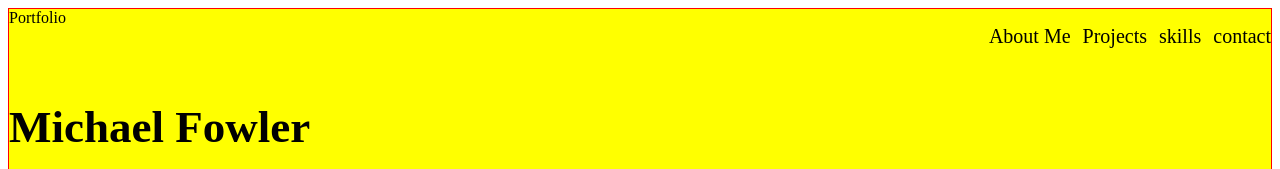
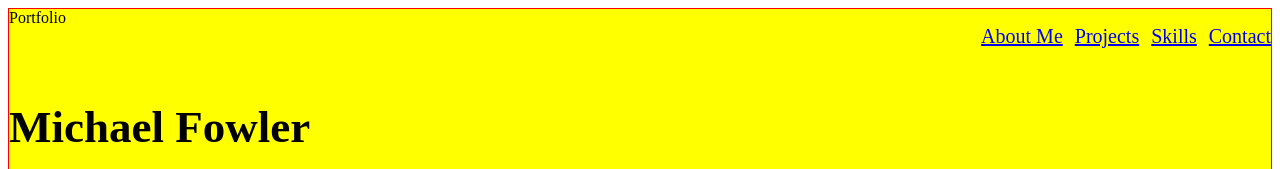
Before and after one commit to FowlerMichael/Portfolio, a plain HTML site: page index.html in a window 1280 px wide. Shown: the top 169 px of the page. Drawn offline with Linux system fonts and the light colour scheme.

Commit message:
linked nav bar to other pages

```diff
--- a/index.html
+++ b/index.html
@@ -10,10 +10,10 @@
       <nav>
        <div>Portfolio</div>
        <ul>
-        <li>About Me</li>
-        <li>Projects</li>
-        <li>skills</li>
-        <li>contact</li>
+        <li><a href="#About Me">About Me</a></li>
+        <li><a href="#Projects">Projects</a></li>
+        <li><a href="#Skills">Skills</a></li>
+        <li><a href="#Contact">Contact</a></li>
         </ul>
       </nav>
       <div>
@@ -22,7 +22,7 @@
       </div>
     </section>
 
-    <section class="about-me">
+    <section class="about-me" id="About Me" >
       <h2> About Me</h2>
         <article>
          <p>
@@ -31,7 +31,7 @@
          </p>
         </article>
     </section>
-    <section class="projects">
+    <section class="projects" id="Projects">
       <h2>Projects</h2>
        <article>
         <h3>Project 1</h3>
@@ -41,7 +41,7 @@
         </p>
        </article>
     </section>
-    <section class="skills">
+    <section class="skills" id="Skills">
       <h2>Skills</h2>
       <article>
         <p>
@@ -50,7 +50,7 @@
         </p>
       </article>
     </section>
-    <section class="contact">
+    <section class="contact" id="Contact">
       <h2>Contact</h2>
       <article>
         <p>
```
